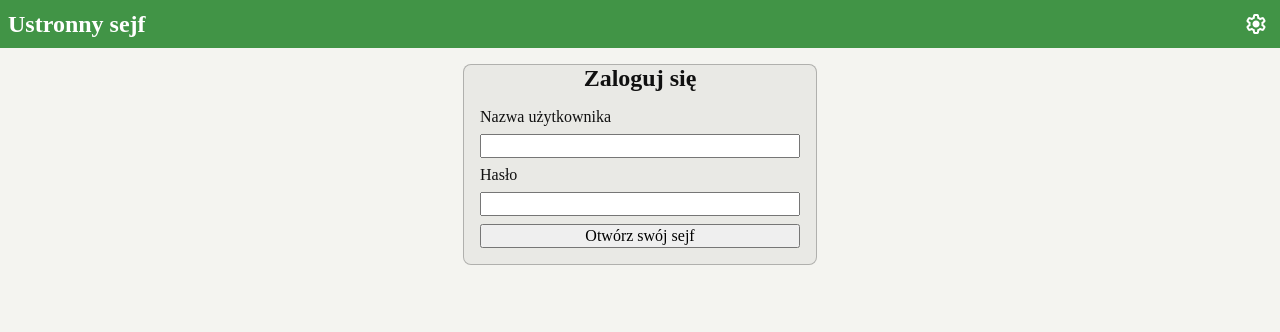
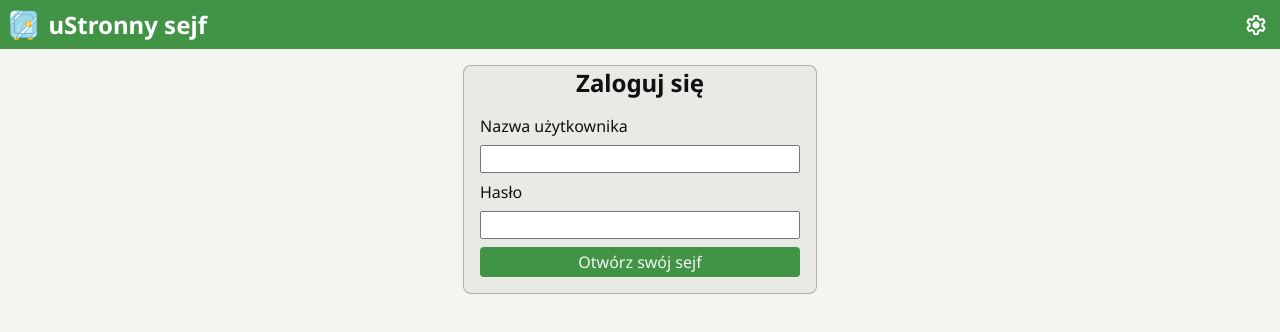
Before and after one commit to Mabi19/www-projekt, a plain HTML site: page app/index.html in a window 1280 px wide. Drawn offline with nearby package versions, Linux system fonts and the light colour scheme.

Commit message:
Final tweaks

```diff
--- a/app/global.css
+++ b/app/global.css
@@ -1,3 +1,11 @@
+@import url('https://fonts.googleapis.com/css2?family=Noto+Sans:ital,wght@0,100..900;1,100..900&display=swap');
+
+body {
+    font-family: "Noto Sans", sans-serif;
+    font-optical-sizing: auto;
+    font-variation-settings: "wdth" 100;
+}
+
 /* Theme */
 
 :root {
@@ -132,6 +140,10 @@ header {
     gap: .5rem;
 }
 
+.logo {
+    height: 2rem;
+}
+
 h1 {
     margin: 0;
     font-size: 1.5rem;
--- a/app/index.html
+++ b/app/index.html
@@ -3,7 +3,7 @@
 <head>
     <meta charset="UTF-8">
     <meta name="viewport" content="width=device-width, initial-scale=1.0">
-    <title>Ustronny sejf</title>
+    <title>uStronny sejf</title>
     <script src="./theme.js"></script>
     <script type="module" src="./login.js"></script>
     <link rel="stylesheet" href="https://fonts.googleapis.com/css2?family=Material+Symbols+Rounded:opsz,wght,FILL,GRAD@20..48,100..700,0..1,-50..200&icon_names=account_circle,close,draft,folder,folder_open,image,settings&display=block" />
@@ -18,7 +18,8 @@
 </head>
 <body>
     <header>
-        <h1>Ustronny sejf</h1>
+        <img src="./logo.png" class="logo" role="presentation">
+        <h1>uStronny sejf</h1>
         <div class="spacer"></div>
         <button id="settings-button" class="flat material-symbols-rounded">settings</button>
     </header>
@@ -30,7 +31,7 @@
                 <input type="text" id="username" required>
                 <label for="password">Hasło</label>
                 <input type="password" id="password" required>
-                <input type="submit" value="Otwórz swój sejf" class="accent">
+                <input type="submit" value="Otwórz swój sejf" class="button accent">
             </div>
         </form>
     </div>
```
Also changed, not shown: app/browse.html (+3 -2 lines), app/file.html (+3 -2 lines), app/logo.png (added).
